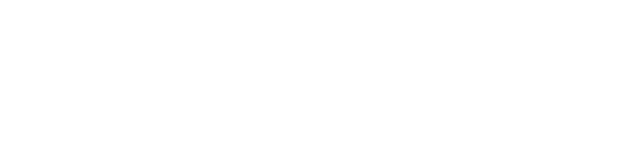
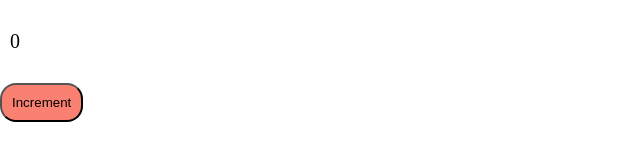
Before and after one commit to acciojob/increment-counter-tanzil7786, a website: page main.html in a window 1280 px wide. Shown: the whole page, without its empty margins (0-640 px from the left). Drawn offline with Linux system fonts and the light colour scheme.

Commit message:
created a submission

```diff
--- a/main.html
+++ b/main.html
@@ -8,6 +8,8 @@
 
 <body>
 	<!-- the entire body must be written by student -->
+	<p id="counter">0</p>
+		<button id="incrementBtn" onclick="increment()">Increment</button>
     <script type="text/javascript" src="./script.js">
 </script>
 
--- a/script.js
+++ b/script.js
@@ -1 +1,38 @@
-//your JS code here. If required.
+function counter() {
+  var _counter = 0;
+
+  function add(increment) {
+    _counter += increment;
+  }
+
+  function retrieve() {
+    return _counter;
+  }
+
+  return {
+    add,
+    retrieve,
+  };
+}
+
+const c = counter();
+
+const counterElement = document.getElementById('counter');
+const incrementButton = document.getElementById('incrementBtn');
+
+incrementButton.addEventListener('click', function() {
+    alert(c.retrieve());
+});
+
+// Update the counter element's content
+function updateCounterDisplay() {
+    counterElement.textContent = c.retrieve();
+}
+
+updateCounterDisplay(); // Initial update
+
+// For demonstration purposes, add values on each button click
+incrementButton.addEventListener('click', function() {
+    c.add(1);
+    updateCounterDisplay();
+});
--- a/styles.css
+++ b/styles.css
@@ -1 +1,16 @@
 /*  your css code here. If applicable */
+html,body{
+	height:100%;
+	width:100%;
+	padding:0px;
+	margin:0px;
+}
+p{
+	padding:10px;
+	font-size:20px;
+}
+button{
+	background-color:salmon;
+	padding: 10px;
+	border-radius: 16px;
+}
```
